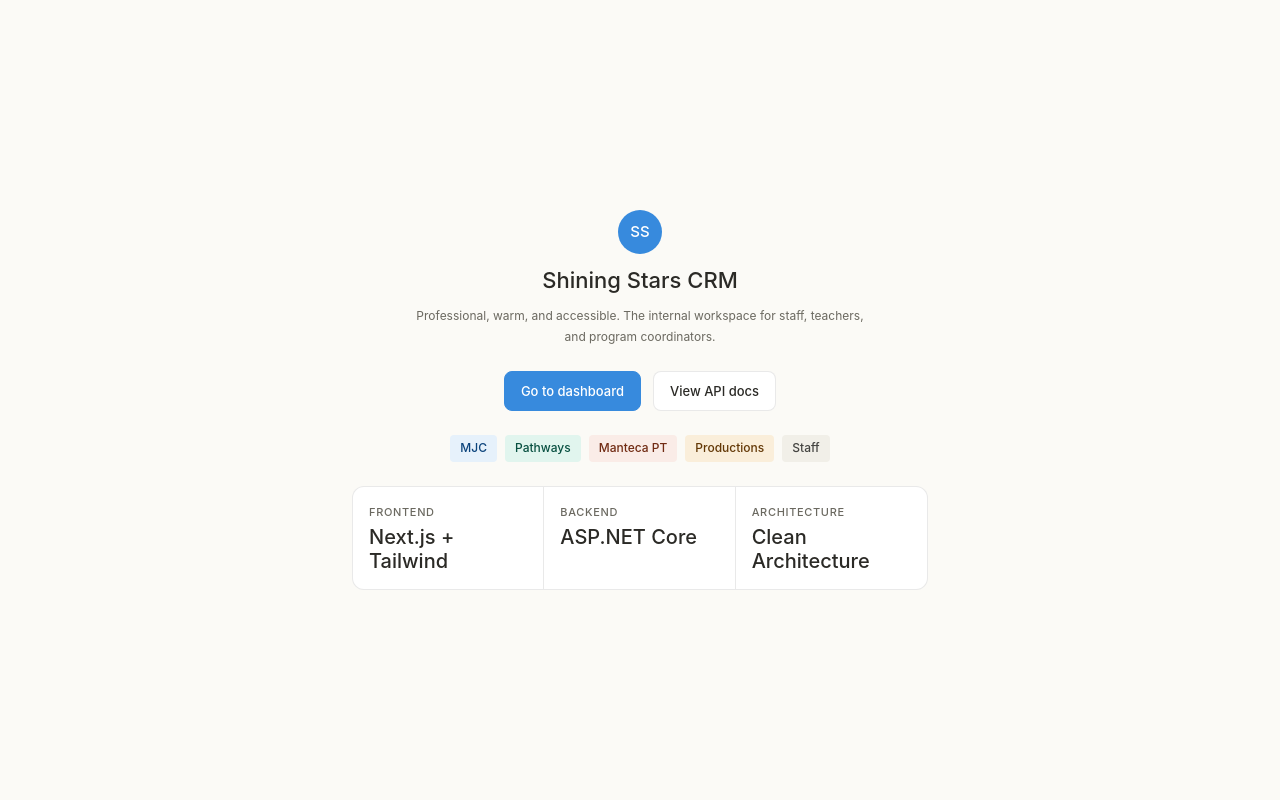
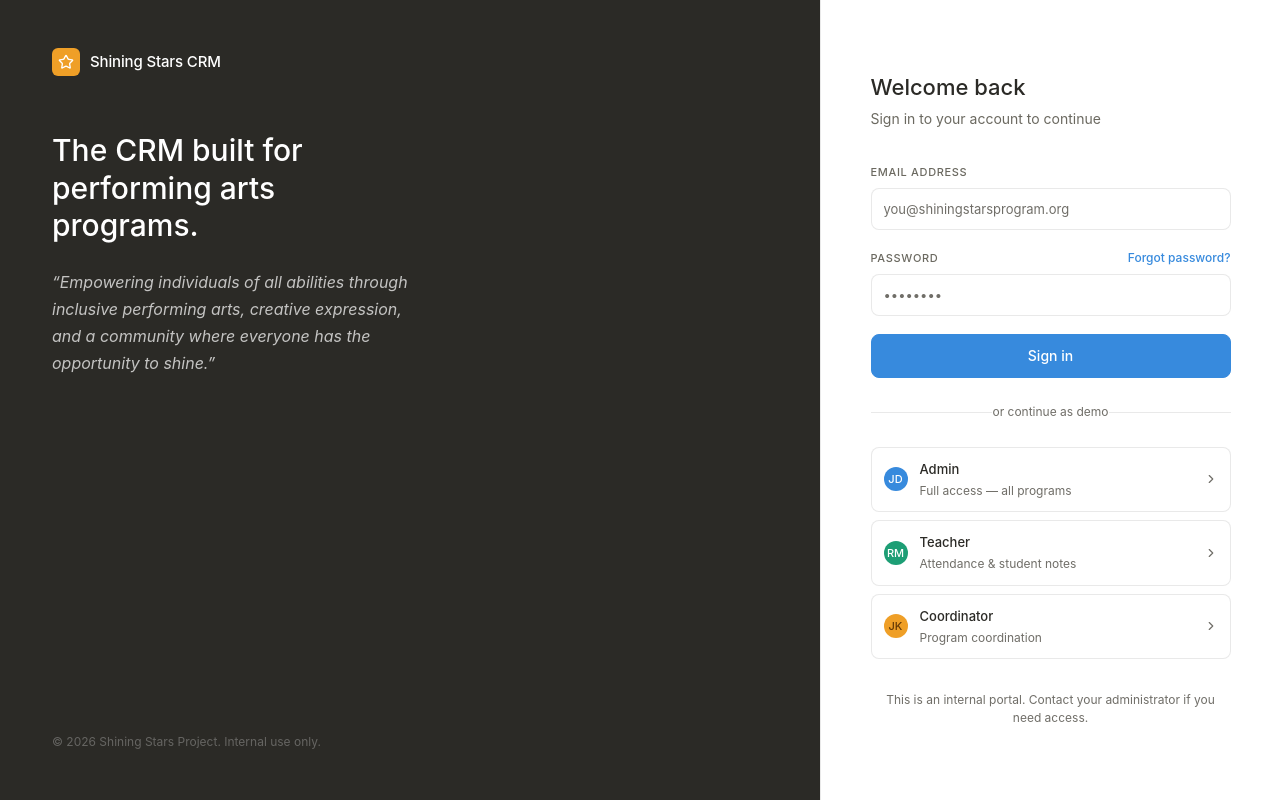
Before and after one commit to Isaiah-Ferguson/stp-front-end, a Next.js app: page / in a window 1280 px wide. Built offline with nearby package versions, Linux system fonts and the light colour scheme.

Commit message:
Add professional login page with brand panel, authentication form, and demo role selection

```diff
--- a/app/page.tsx
+++ b/app/page.tsx
@@ -1,59 +1,227 @@
 import Link from "next/link";
+import { Star, ChevronRight } from "lucide-react";
 
-export default function Home() {
+const DEMO_ROLES = [
+  { init: "JD", cls: "admin",       role: "Admin",       desc: "Full access — all programs" },
+  { init: "RM", cls: "teacher",     role: "Teacher",     desc: "Attendance & student notes" },
+  { init: "JK", cls: "coordinator", role: "Coordinator", desc: "Program coordination" },
+];
+
+export default function LoginPage() {
   return (
-    <div className="min-h-screen bg-bg flex flex-col items-center justify-center px-5 py-12">
-      <div className="w-full max-w-xl text-center flex flex-col items-center gap-6">
-        {/* Logo / Brand */}
-        <div className="flex flex-col items-center gap-3">
-          <div className="ss-avatar lg admin" aria-hidden="true">
-            SS
+    <>
+      <style>{`
+        .login-shell {
+          min-height: 100vh;
+          display: flex;
+          background: var(--bg);
+          font-family: var(--font-sans);
+        }
+        .login-brand {
+          flex: 1;
+          background: var(--fg);
+          color: #fff;
+          padding: 48px 52px;
+          display: flex;
+          flex-direction: column;
+          justify-content: space-between;
+          min-height: 100vh;
+        }
+        .login-form-panel {
+          width: 460px;
+          flex-shrink: 0;
+          min-height: 100vh;
+          background: var(--surface);
+          border-left: var(--bw) solid var(--border);
+          display: flex;
+          flex-direction: column;
+          justify-content: center;
+          padding: 48px 44px;
+        }
+        .login-form-inner { max-width: 360px; width: 100%; margin: 0 auto; }
+        .login-field { display: flex; flex-direction: column; gap: 6px; }
+        .login-field-row { display: flex; align-items: center; justify-content: space-between; }
+        .login-input {
+          width: 100%; box-sizing: border-box;
+          height: 42px; padding: 0 var(--space-3);
+          font-family: var(--font-sans); font-size: var(--fs-body); color: var(--fg);
+          background: var(--surface); border: var(--bw) solid var(--border);
+          border-radius: var(--r-md); outline: none;
+        }
+        .login-input:focus { border-color: var(--border-hover); }
+        .login-input::placeholder { color: var(--fg-tertiary); }
+        .login-divider {
+          display: flex; align-items: center; gap: 12;
+          margin: 24px 0; color: var(--fg-tertiary); font-size: 12px;
+        }
+        .login-divider hr { flex: 1; border: none; border-top: var(--bw) solid var(--border); }
+        .login-role-btn {
+          display: flex; align-items: center; gap: 12px;
+          padding: 10px 12px; border-radius: var(--r-md);
+          border: var(--bw) solid var(--border); background: var(--surface);
+          text-decoration: none; color: var(--fg); cursor: pointer;
+          transition: border-color 80ms;
+        }
+        .login-role-btn:hover { border-color: var(--border-hover); background: var(--bg); }
+        /* mobile: hide brand panel, form fills screen */
+        @media (max-width: 768px) {
+          .login-brand { display: none; }
+          .login-form-panel {
+            width: 100%; border-left: none;
+            padding: 40px 24px;
+          }
+          .login-mobile-brand { display: flex !important; }
+        }
+        .login-mobile-brand { display: none; }
+      `}</style>
+
+      <main className="login-shell">
+        {/* ---- Brand panel (desktop left) ---- */}
+        <div className="login-brand">
+          <div>
+            {/* Logo row */}
+            <div style={{ display: "flex", alignItems: "center", gap: 10, marginBottom: 56 }}>
+              <span style={{
+                width: 28, height: 28, borderRadius: 6,
+                background: "var(--productions)",
+                display: "inline-flex", alignItems: "center", justifyContent: "center",
+              }}>
+                <Star style={{ width: 16, height: 16, color: "#fff" }} />
+              </span>
+              <span style={{ fontSize: 15, fontWeight: 500, letterSpacing: "-0.01em" }}>
+                Shining Stars CRM
+              </span>
             </div>
-          <h1>Shining Stars CRM</h1>
-          <p className="ss-meta max-w-md">
-            Professional, warm, and accessible. The internal workspace for staff,
-            teachers, and program coordinators.
+
+            {/* Headline */}
+            <h1 style={{
+              fontSize: 30, fontWeight: 500, lineHeight: 1.25,
+              color: "#fff", marginBottom: 14, maxWidth: 340,
+            }}>
+              The CRM built for performing arts programs.
+            </h1>
+
+            {/* Mission statement */}
+            <div style={{ maxWidth: 380, marginTop: 24 }}>
+              <p style={{
+                fontSize: 16,
+                lineHeight: 1.7,
+                color: "rgba(255,255,255,0.72)",
+                fontStyle: "italic",
+              }}>
+                “Empowering individuals of all abilities through inclusive performing arts, creative expression, and a community where everyone has the opportunity to shine.”
+              </p>
+            </div>
+          </div>
+
+          {/* Footer */}
+          <p style={{ fontSize: 12, color: "rgba(255,255,255,0.28)", marginTop: 32 }}>
+            © 2026 Shining Stars Project. Internal use only.
           </p>
         </div>
 
-        {/* CTA Buttons */}
-        <div className="flex flex-col sm:flex-row gap-3 justify-center">
-          <Link href="/dashboard" className="ss-btn ss-btn-primary">
-            Go to dashboard
-          </Link>
-          <a
-            href="http://localhost:5000/swagger"
-            target="_blank"
-            rel="noopener noreferrer"
-            className="ss-btn"
-          >
-            View API docs
+        {/* ---- Form panel (right / full on mobile) ---- */}
+        <div className="login-form-panel">
+          <div className="login-form-inner">
+
+            {/* Mobile-only brand mark */}
+            <div className="login-mobile-brand" style={{
+              alignItems: "center", gap: 8, marginBottom: 32,
+            }}>
+              <span style={{
+                width: 26, height: 26, borderRadius: 6,
+                background: "var(--productions)",
+                display: "inline-flex", alignItems: "center", justifyContent: "center",
+              }}>
+                <Star style={{ width: 14, height: 14, color: "#fff" }} />
+              </span>
+              <span style={{ fontSize: 14, fontWeight: 500, color: "var(--fg)" }}>
+                Shining Stars CRM
+              </span>
+            </div>
+
+            {/* Heading */}
+            <h2 style={{ fontSize: 22, fontWeight: 500, color: "var(--fg)", marginBottom: 6 }}>
+              Welcome back
+            </h2>
+            <p style={{ fontSize: 14, color: "var(--fg-secondary)", marginBottom: 32 }}>
+              Sign in to your account to continue
+            </p>
+
+            {/* Form */}
+            <form style={{ display: "flex", flexDirection: "column", gap: 18 }}>
+              <div className="login-field">
+                <label className="ss-label" htmlFor="email">Email address</label>
+                <input
+                  id="email"
+                  type="email"
+                  className="login-input"
+                  placeholder="you@shiningstarsprogram.org"
+                  autoComplete="email"
+                />
+              </div>
+
+              <div className="login-field">
+                <div className="login-field-row">
+                  <label className="ss-label" htmlFor="password">Password</label>
+                  <a href="#" style={{
+                    fontSize: 12, color: "var(--primary)",
+                    textDecoration: "none", fontWeight: 500,
+                  }}>
+                    Forgot password?
                   </a>
                 </div>
-
-        {/* Program palette preview */}
-        <div className="flex flex-wrap gap-2 justify-center">
-          <span className="ss-program mjc">MJC</span>
-          <span className="ss-program pathways">Pathways</span>
-          <span className="ss-program manteca">Manteca PT</span>
-          <span className="ss-program productions">Productions</span>
-          <span className="ss-program staff">Staff</span>
+                <input
+                  id="password"
+                  type="password"
+                  className="login-input"
+                  placeholder="••••••••"
+                  autoComplete="current-password"
+                />
               </div>
 
-        {/* Stack Info */}
-        <div className="ss-statgrid w-full text-left">
-          {[
-            { label: "Frontend", value: "Next.js + Tailwind" },
-            { label: "Backend", value: "ASP.NET Core" },
-            { label: "Architecture", value: "Clean Architecture" },
-          ].map((item) => (
-            <div key={item.label} className="ss-stat">
-              <span className="ss-stat-label">{item.label}</span>
-              <span className="ss-stat-num text-h3">{item.value}</span>
+              <Link
+                href="/dashboard"
+                className="ss-btn ss-btn-primary"
+                style={{ justifyContent: "center", height: 44, fontSize: 14 }}
+              >
+                Sign in
+              </Link>
+            </form>
+
+            {/* Divider */}
+            <div className="login-divider">
+              <hr />
+              <span>or continue as demo</span>
+              <hr />
             </div>
+
+            {/* Demo role buttons */}
+            <div style={{ display: "flex", flexDirection: "column", gap: 8 }}>
+              {DEMO_ROLES.map((r) => (
+                <Link key={r.role} href="/dashboard" className="login-role-btn">
+                  <span className={`ss-avatar ${r.cls} sm`}>{r.init}</span>
+                  <div style={{ flex: 1 }}>
+                    <div style={{ fontSize: 13, fontWeight: 500 }}>{r.role}</div>
+                    <div style={{ fontSize: 12, color: "var(--fg-tertiary)", marginTop: 1 }}>
+                      {r.desc}
+                    </div>
+                  </div>
+                  <ChevronRight style={{ width: 14, height: 14, color: "var(--fg-tertiary)" }} />
+                </Link>
               ))}
             </div>
+
+            <p style={{
+              marginTop: 32, fontSize: 12, color: "var(--fg-tertiary)",
+              textAlign: "center", lineHeight: 1.5,
+            }}>
+              This is an internal portal. Contact your administrator if you
+              need access.
+            </p>
           </div>
         </div>
+      </main>
+    </>
   );
 }
```
Lines whose indentation alone changed are shown as unchanged.
